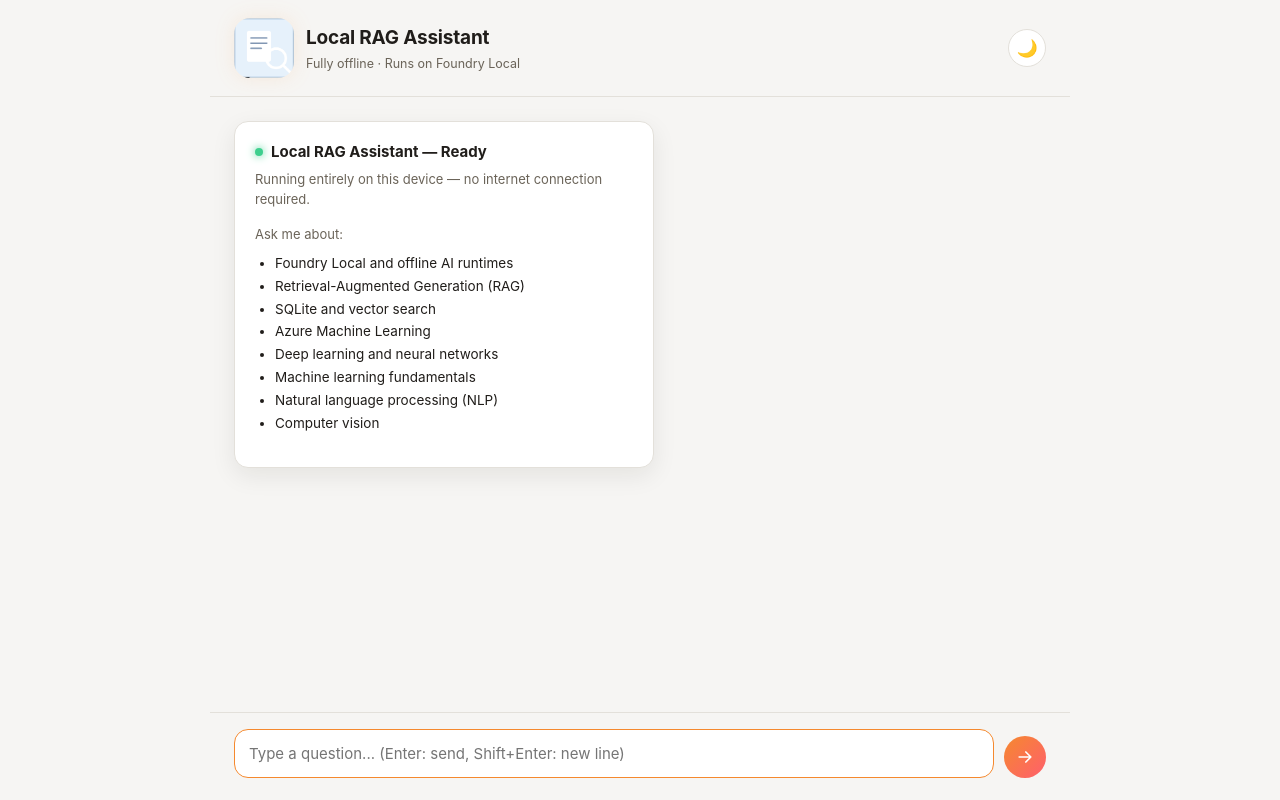
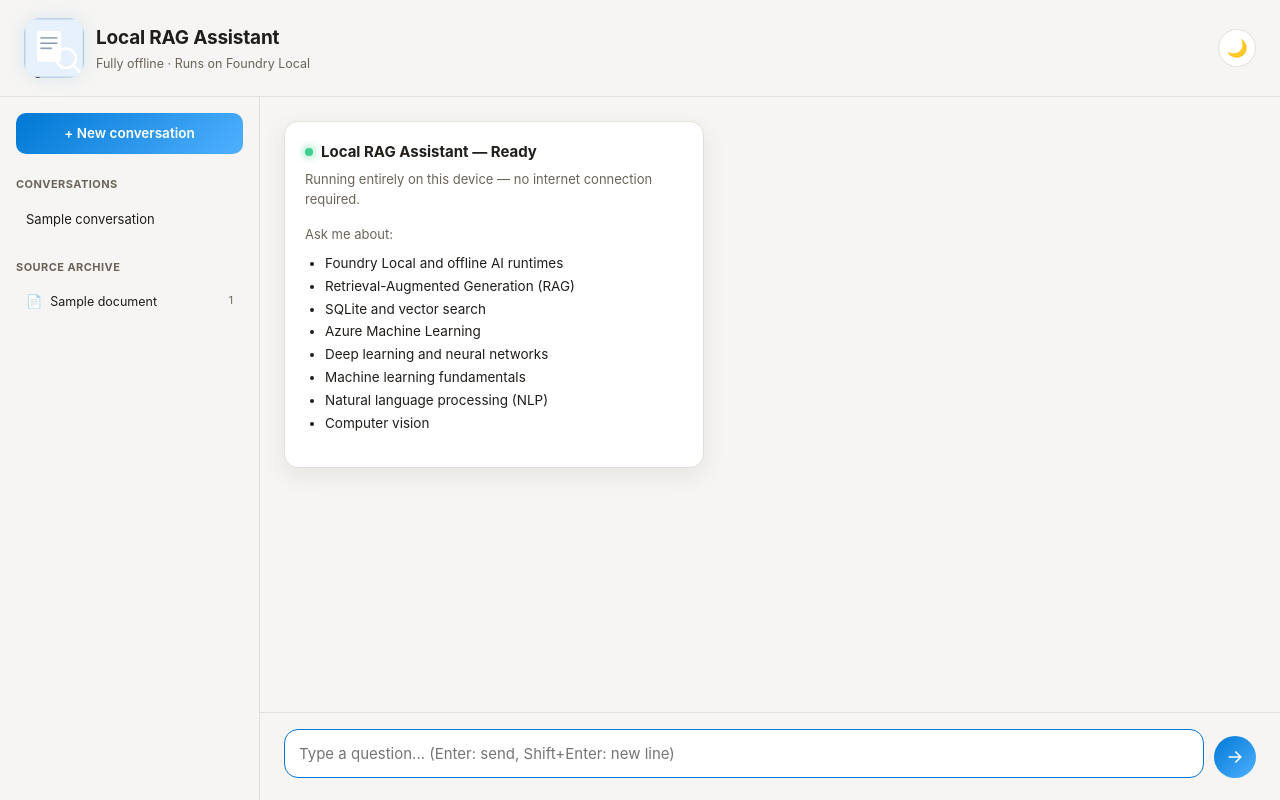
Before and after one commit to Semihactrk/-Local-RAG-AI-Assistant-with-Microsoft-Foundry-Local, a Flask app: template templates/index.html in a window 1280 px wide. Run offline with Flask 3, Linux system fonts and the light colour scheme; the template is opened without the code that fills it: most values are stand-ins (such as "Sample title", 1, 10 or a date in 2020).

Commit message:
Add sidebar with source archive + persistent conversation history; switch accent to blue
- New SQLite tables (conversations, messages) and db.py helpers
- New endpoints: GET /api/conversations/<id>, conversation_id support in
  POST /api/ask (auto-creates + auto-titles a conversation on first message)
- Two-panel UI: sidebar (New conversation button, conversation list, source
  archive listing data/documents/ with sizes) + main chat area, inspired by
  a Microsoft Foundry Local RAG example screenshot
- Tested end-to-end in browser: create, switch, reload-persistence
- Accent color changed from orange to Microsoft blue (#0078d4) across all
  theme variants (dark/light default + explicit overrides)
- README updated: sidebar architecture, and a limitations note that
  conversation history is stored/browsable but not fed back into the LLM's
  prompt (each question is still an independent RAG query)

```diff
--- a/src/db.py
+++ b/src/db.py
@@ -4,6 +4,9 @@ SQLite helper functions.
 Schema:
     chunks(id INTEGER PK, source TEXT, chunk_index INTEGER, content TEXT,
            embedding TEXT)  -- embedding is a JSON-serialized list of floats
+    conversations(id INTEGER PK, title TEXT, created_at TEXT)
+    messages(id INTEGER PK, conversation_id INTEGER FK, role TEXT,
+             content TEXT, sources TEXT, seconds REAL, created_at TEXT)
 
 Storing the embedding as JSON TEXT instead of a BLOB keeps things readable
 and is fast enough for a small dataset (a few hundred chunks). For larger
@@ -24,13 +27,29 @@ CREATE TABLE IF NOT EXISTS chunks (
     content TEXT NOT NULL,
     embedding TEXT NOT NULL
 );
+
+CREATE TABLE IF NOT EXISTS conversations (
+    id INTEGER PRIMARY KEY AUTOINCREMENT,
+    title TEXT NOT NULL,
+    created_at TEXT NOT NULL DEFAULT (datetime('now'))
+);
+
+CREATE TABLE IF NOT EXISTS messages (
+    id INTEGER PRIMARY KEY AUTOINCREMENT,
+    conversation_id INTEGER NOT NULL REFERENCES conversations(id),
+    role TEXT NOT NULL,
+    content TEXT NOT NULL,
+    sources TEXT,
+    seconds REAL,
+    created_at TEXT NOT NULL DEFAULT (datetime('now'))
+);
 """
 
 
 def get_connection() -> sqlite3.Connection:
     DB_PATH.parent.mkdir(parents=True, exist_ok=True)
     conn = sqlite3.connect(DB_PATH)
-    conn.execute(SCHEMA)
+    conn.executescript(SCHEMA)
     conn.commit()
     return conn
 
@@ -55,3 +74,37 @@ def fetch_all_chunks(conn: sqlite3.Connection):
 
 def count_chunks(conn: sqlite3.Connection) -> int:
     return conn.execute("SELECT COUNT(*) FROM chunks").fetchone()[0]
+
+
+# ---------- Conversation history ----------
+
+def create_conversation(conn: sqlite3.Connection, title: str) -> int:
+    cur = conn.execute("INSERT INTO conversations (title) VALUES (?)", (title,))
+    conn.commit()
+    return cur.lastrowid
+
+
+def add_message(conn: sqlite3.Connection, conversation_id: int, role: str, content: str,
+                 sources: list[str] | None = None, seconds: float | None = None) -> None:
+    conn.execute(
+        "INSERT INTO messages (conversation_id, role, content, sources, seconds) VALUES (?, ?, ?, ?, ?)",
+        (conversation_id, role, content, json.dumps(sources) if sources else None, seconds),
+    )
+    conn.commit()
+
+
+def list_conversations(conn: sqlite3.Connection) -> list[dict]:
+    """Most recent first."""
+    rows = conn.execute("SELECT id, title FROM conversations ORDER BY id DESC").fetchall()
+    return [{"id": r[0], "title": r[1]} for r in rows]
+
+
+def get_conversation_messages(conn: sqlite3.Connection, conversation_id: int) -> list[dict]:
+    rows = conn.execute(
+        "SELECT role, content, sources, seconds FROM messages WHERE conversation_id = ? ORDER BY id ASC",
+        (conversation_id,),
+    ).fetchall()
+    return [
+        {"role": r[0], "content": r[1], "sources": json.loads(r[2]) if r[2] else [], "seconds": r[3]}
+        for r in rows
+    ]
--- a/static/app.js
+++ b/static/app.js
@@ -21,17 +21,25 @@ themeToggle.addEventListener("click", () => {
 updateThemeIcon();
 
 const chat = document.getElementById("chat");
-const emptyState = document.getElementById("emptyState");
 const composer = document.getElementById("composer");
 const question = document.getElementById("question");
 const sendBtn = document.getElementById("sendBtn");
+const newConvBtn = document.getElementById("newConvBtn");
+const convList = document.getElementById("convList");
+
+const introCardHTML = document.getElementById("emptyState").outerHTML;
+let currentConversationId = null;
 
 function scrollToBottom() {
   chat.scrollTop = chat.scrollHeight;
 }
 
+function showIntroCard() {
+  chat.innerHTML = introCardHTML;
+}
+
 function addMessage(role, text, extra = {}) {
-  emptyState.remove();
+  document.getElementById("emptyState")?.remove();
 
   const msg = document.createElement("div");
   msg.className = `msg ${role}`;
@@ -68,7 +76,7 @@ function addMessage(role, text, extra = {}) {
 }
 
 function showTyping() {
-  emptyState.remove?.();
+  document.getElementById("emptyState")?.remove();
   const msg = document.createElement("div");
   msg.className = "msg assistant";
   msg.id = "typingMsg";
@@ -81,6 +89,62 @@ function hideTyping() {
   document.getElementById("typingMsg")?.remove();
 }
 
+function setActiveConversation(id) {
+  convList.querySelectorAll(".conv-item").forEach((el) => {
+    el.classList.toggle("active", el.dataset.id === String(id));
+  });
+}
+
+function addConversationToSidebar(id, title) {
+  convList.querySelector(".sidebar-empty")?.remove();
+  const li = document.createElement("li");
+  li.className = "conv-item active";
+  li.dataset.id = id;
+  li.textContent = title;
+  convList.prepend(li);
+  setActiveConversation(id);
+}
+
+async function loadConversation(id) {
+  try {
+    const res = await fetch(`/api/conversations/${id}`);
+    const data = await res.json();
+    if (!res.ok) return;
+
+    chat.innerHTML = "";
+    (data.messages || []).forEach((m) => {
+      if (m.role === "user") {
+        addMessage("user", m.content);
+      } else {
+        addMessage("assistant", m.content, {
+          seconds: m.seconds,
+          sources: m.sources,
+          notFound: !m.sources || m.sources.length === 0,
+        });
+      }
+    });
+    if (!data.messages || data.messages.length === 0) showIntroCard();
+
+    currentConversationId = id;
+    setActiveConversation(id);
+  } catch (err) {
+    // Server unreachable -- leave the current view as-is.
+  }
+}
+
+newConvBtn.addEventListener("click", () => {
+  currentConversationId = null;
+  showIntroCard();
+  setActiveConversation(null);
+  question.focus();
+});
+
+convList.addEventListener("click", (e) => {
+  const item = e.target.closest(".conv-item");
+  if (!item) return;
+  loadConversation(item.dataset.id);
+});
+
 async function ask(q) {
   addMessage("user", q);
   showTyping();
@@ -90,7 +154,7 @@ async function ask(q) {
     const res = await fetch("/api/ask", {
       method: "POST",
       headers: { "Content-Type": "application/json" },
-      body: JSON.stringify({ question: q }),
+      body: JSON.stringify({ question: q, conversation_id: currentConversationId }),
     });
     const data = await res.json();
     hideTyping();
@@ -103,8 +167,13 @@ async function ask(q) {
     addMessage("assistant", data.answer, {
       seconds: data.seconds,
       sources: data.sources,
-      notFound: data.skipped_llm && data.sources.length === 0,
+      notFound: data.sources.length === 0,
     });
+
+    if (data.is_new_conversation) {
+      addConversationToSidebar(data.conversation_id, data.title);
+    }
+    currentConversationId = data.conversation_id;
   } catch (err) {
     hideTyping();
     addMessage("assistant", "Couldn't reach the server. Make sure the Flask server is running.", { error: true });
--- a/static/style.css
+++ b/static/style.css
@@ -1,4 +1,4 @@
-/* Local RAG Assistant — dark-first theme, amber/orange accent (Foundry theme) */
+/* Local RAG Assistant — dark-first theme, Microsoft-blue accent (Foundry theme) */
 
 :root {
   --bg: #0f1115;
@@ -7,10 +7,10 @@
   --border: #2a2f3a;
   --text: #e8e9ec;
   --text-muted: #9aa0ac;
-  --accent: #f5892e;
-  --accent-2: #ff5f6d;
-  --accent-soft: rgba(245, 137, 46, 0.14);
-  --user-bubble: linear-gradient(135deg, #f5892e, #ff5f6d);
+  --accent: #0078d4;
+  --accent-2: #50b0ff;
+  --accent-soft: rgba(0, 120, 212, 0.16);
+  --user-bubble: linear-gradient(135deg, #0078d4, #50b0ff);
   --danger: #ff6b6b;
   --radius: 14px;
   --shadow: 0 8px 24px rgba(0, 0, 0, 0.35);
@@ -26,7 +26,7 @@
     --border: #e3e0da;
     --text: #201d1a;
     --text-muted: #6b6459;
-    --accent-soft: rgba(245, 137, 46, 0.12);
+    --accent-soft: rgba(0, 120, 212, 0.12);
     --shadow: 0 8px 24px rgba(30, 20, 10, 0.08);
   }
 }
@@ -39,7 +39,7 @@
   --border: #e3e0da;
   --text: #201d1a;
   --text-muted: #6b6459;
-  --accent-soft: rgba(245, 137, 46, 0.12);
+  --accent-soft: rgba(0, 120, 212, 0.12);
   --shadow: 0 8px 24px rgba(30, 20, 10, 0.08);
 }
 
@@ -50,7 +50,7 @@
   --border: #2a2f3a;
   --text: #e8e9ec;
   --text-muted: #9aa0ac;
-  --accent-soft: rgba(245, 137, 46, 0.14);
+  --accent-soft: rgba(0, 120, 212, 0.16);
   --shadow: 0 8px 24px rgba(0, 0, 0, 0.35);
 }
 
@@ -73,8 +73,125 @@ body {
   display: flex;
   flex-direction: column;
   height: 100vh;
-  max-width: 860px;
-  margin: 0 auto;
+}
+
+/* ---------- Body (sidebar + content) ---------- */
+
+.body {
+  flex: 1;
+  display: flex;
+  min-height: 0;
+}
+
+.sidebar {
+  width: 260px;
+  flex-shrink: 0;
+  border-right: 1px solid var(--border);
+  padding: 16px;
+  display: flex;
+  flex-direction: column;
+  gap: 22px;
+  overflow-y: auto;
+}
+
+.new-conv-btn {
+  background: var(--user-bubble);
+  color: #fff;
+  border: none;
+  border-radius: 10px;
+  padding: 10px 14px;
+  font: inherit;
+  font-size: 13.5px;
+  font-weight: 600;
+  cursor: pointer;
+  transition: transform 0.1s;
+}
+
+.new-conv-btn:hover { transform: scale(1.02); }
+
+.sidebar-section {
+  display: flex;
+  flex-direction: column;
+  min-height: 0;
+}
+
+.sidebar-label {
+  font-size: 11px;
+  font-weight: 700;
+  text-transform: uppercase;
+  letter-spacing: 0.04em;
+  color: var(--text-muted);
+  margin-bottom: 8px;
+}
+
+.conv-list, .doc-list {
+  list-style: none;
+  margin: 0;
+  padding: 0;
+  display: flex;
+  flex-direction: column;
+  gap: 3px;
+  overflow-y: auto;
+}
+
+.sidebar-empty {
+  font-size: 12px;
+  color: var(--text-muted);
+  font-style: italic;
+  padding: 6px 10px;
+}
+
+.conv-item {
+  padding: 8px 10px;
+  border-radius: 8px;
+  font-size: 13px;
+  cursor: pointer;
+  white-space: nowrap;
+  overflow: hidden;
+  text-overflow: ellipsis;
+  transition: background 0.1s;
+}
+
+.conv-item:hover { background: var(--surface-2); }
+
+.conv-item.active {
+  background: var(--accent-soft);
+  color: var(--accent);
+  font-weight: 600;
+}
+
+.doc-item {
+  display: flex;
+  align-items: center;
+  gap: 8px;
+  padding: 7px 10px;
+  border-radius: 8px;
+  font-size: 12.5px;
+}
+
+.doc-item:hover { background: var(--surface-2); }
+
+.doc-icon { flex-shrink: 0; font-size: 13px; }
+
+.doc-name {
+  flex: 1;
+  min-width: 0;
+  overflow: hidden;
+  text-overflow: ellipsis;
+  white-space: nowrap;
+}
+
+.doc-size {
+  color: var(--text-muted);
+  font-size: 10.5px;
+  flex-shrink: 0;
+}
+
+.content {
+  flex: 1;
+  min-width: 0;
+  display: flex;
+  flex-direction: column;
 }
 
 /* ---------- Header ---------- */
--- a/templates/index.html
+++ b/templates/index.html
@@ -26,6 +26,38 @@
       <button type="button" id="themeToggle" class="theme-toggle" aria-label="Toggle dark mode"></button>
     </header>
 
+    <div class="body">
+      <aside class="sidebar">
+        <button type="button" id="newConvBtn" class="new-conv-btn">+ New conversation</button>
+
+        <div class="sidebar-section">
+          <div class="sidebar-label">Conversations</div>
+          <ul class="conv-list" id="convList">
+            {% for c in conversations %}
+            <li class="conv-item" data-id="{{ c.id }}">{{ c.title }}</li>
+            {% else %}
+            <li class="sidebar-empty">No conversations yet</li>
+            {% endfor %}
+          </ul>
+        </div>
+
+        <div class="sidebar-section">
+          <div class="sidebar-label">Source Archive</div>
+          <ul class="doc-list">
+            {% for d in documents %}
+            <li class="doc-item">
+              <span class="doc-icon">📄</span>
+              <span class="doc-name">{{ d.name }}</span>
+              <span class="doc-size">{{ d.size }}</span>
+            </li>
+            {% else %}
+            <li class="sidebar-empty">No documents ingested</li>
+            {% endfor %}
+          </ul>
+        </div>
+      </aside>
+
+      <div class="content">
         <main class="chat" id="chat">
           <div class="intro-card" id="emptyState">
             <div class="intro-title"><span class="status-dot"></span>Local RAG Assistant — Ready</div>
@@ -58,6 +90,8 @@
           </button>
         </form>
       </div>
+    </div>
+  </div>
 
   <script src="{{ url_for('static', filename='app.js') }}"></script>
 </body>
```
Also changed, not shown: src/flask_app.py (+39 -0 lines), README.md. Lines whose indentation alone changed are shown as unchanged.
